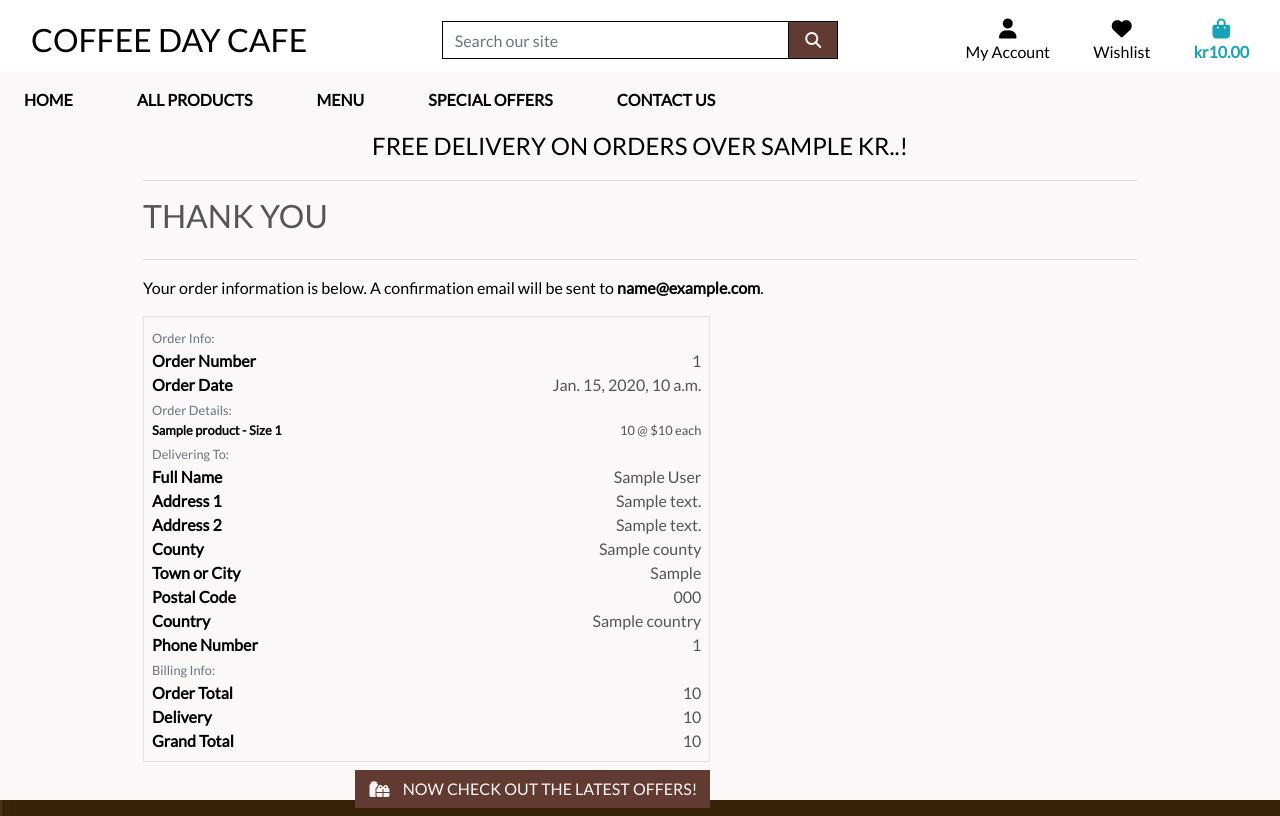
After one commit to PallaviGoel1/cafeproject5, a Django app: template checkout/templates/checkout/checkout_success.html in a window 1280 px wide. The commit adds this page. Run offline with Django 3.2, Linux system fonts and the light colour scheme; the template is opened without the code that fills it: most values are stand-ins (such as "Sample title", 1, 10 or a date in 2020); some libraries are stand-ins or nearby versions.

```diff
--- a/checkout/__init__.py
+++ b/checkout/__init__.py
@@ -0,0 +1 @@
+default_app_config = 'checkout.apps.CheckoutConfig'
--- a/checkout/models.py
+++ b/checkout/models.py
@@ -3,6 +3,7 @@ import uuid
 from django.db import models
 from django.db.models import Sum
 from django.conf import settings
+from django_countries.fields import CountryField
 
 from products.models import Product
 
@@ -12,7 +13,7 @@ class Order(models.Model):
     full_name = models.CharField(max_length=50, null=False, blank=False)
     email = models.EmailField(max_length=254, null=False, blank=False)
     phone_number = models.CharField(max_length=20, null=False, blank=False)
-    country = models.CharField(max_length=40, null=False, blank=False)
+    country = CountryField(blank_label='Country *', null=False, blank=False)
     postcode = models.CharField(max_length=20, null=True, blank=True)
     town_or_city = models.CharField(max_length=40, null=False, blank=False)
     street_address1 = models.CharField(max_length=80, null=False, blank=False)
@@ -34,7 +35,7 @@ class Order(models.Model):
         Update grand total each time a line item is added,
         accounting for delivery costs.
         """
-        self.order_total = self.lineitems.aggregate(Sum('lineitem_total'))['lineitem_total__sum']
+        self.order_total = self.lineitems.aggregate(Sum('lineitem_total'))['lineitem_total__sum'] or 0
         if self.order_total < settings.FREE_DELIVERY_THRESHOLD:
             self.delivery_cost = self.order_total * settings.STANDARD_DELIVERY_PERCENTAGE / 100
         else:
--- a/checkout/signals.py
+++ b/checkout/signals.py
@@ -11,7 +11,7 @@ def update_on_save(sender, instance, created, **kwargs):
     instance.order.update_total()
 
 @receiver(post_delete, sender=OrderLineItem)
-def update_on_save(sender, instance, **kwargs):
+def update_on_delete(sender, instance, **kwargs):
     """
     Update order total on lineitem delete
     """
--- a/checkout/static/checkout/css/checkout.css
+++ b/checkout/static/checkout/css/checkout.css
@@ -35,3 +35,32 @@
     color: #000;
     border: 1px solid #000;
 }
+
+select,
+select option {
+    color: #000000;
+}
+
+select:invalid,
+select option[value=""] {
+    color: #aab7c4 !important;
+}
+
+#loading-overlay {
+	display: none;
+	position: fixed;
+    top: 0;
+    left: 0;
+    width: 100%;
+    height: 100%;
+    background: rgba(23, 162, 184, .85);
+    z-index: 9999;
+}
+
+.loading-spinner {
+	display: flex;
+    align-items: center;
+    justify-content: center;
+    margin: 0;
+    height: 100%;
+}
--- /dev/null
+++ b/checkout/templates/checkout/checkout_success.html
@@ -0,0 +1,204 @@
+{% extends "base.html" %}
+{% load static %}
+
+{% block extra_css %}
+    <link rel="stylesheet" href="{% static 'checkout/css/checkout.css' %}">
+{% endblock %}
+
+{% block page_header %}
+    <div class="container header-container">
+        <div class="row">
+            <div class="col"></div>
+        </div>
+    </div>
+{% endblock %}
+
+{% block content %}
+    <div class="overlay"></div>
+    <div class="container">
+        <div class="row">
+            <div class="col">
+                <hr>
+                <h2 class="logo-font mb-4">Thank You</h2>
+                <hr>
+                <p class="text-black">Your order information is below. A confirmation email will be sent to <strong>{{ order.email }}</strong>.</p>
+            </div>
+        </div>
+
+        <div class="row">
+            <div class="col-12 col-lg-7">
+                <div class="order-confirmation-wrapper p-2 border">
+                    <div class="row">
+                        <div class="col">
+                            <small class="text-muted">Order Info:</small>
+                        </div>
+                    </div>
+
+                    <div class="row">
+                        <div class="col-12 col-md-4">
+                            <p class="mb-0 text-black font-weight-bold">Order Number</p>
+                        </div>
+                        <div class="col-12 col-md-8 text-md-right">
+                            <p class="mb-0">{{ order.order_number }}</p>
+                        </div>
+                    </div>
+
+                    <div class="row">
+                        <div class="col-12 col-md-4">
+                            <p class="mb-0 text-black font-weight-bold">Order Date</p>
+                        </div>
+                        <div class="col-12 col-md-8 text-md-right">
+                            <p class="mb-0">{{ order.date }}</p>
+                        </div>
+                    </div>
+
+                    <div class="row">
+                        <div class="col">
+                            <small class="text-muted">Order Details:</small>
+                        </div>
+                    </div>
+
+                    {% for item in order.lineitems.all %}
+                    <div class="row">
+                        <div class="col-12 col-md-4">
+                            <p class="small mb-0 text-black font-weight-bold">
+                                {{ item.product.name }}{% if item.product_size %} - Size {{ item.product.size|upper }}{% endif %}
+                            </p>
+                        </div>
+                        <div class="col-12 col-md-8 text-md-right">
+                            <p class="small mb-0">{{ item.quantity }} @ ${{ item.product.price }} each</p>
+                        </div>
+                    </div>
+                    {% endfor %}
+
+                    <div class="row">
+                        <div class="col">
+                            <small class="text-muted">Delivering To:</small>
+                        </div>
+                    </div>
+
+                    <div class="row">
+                        <div class="col-12 col-md-4">
+                            <p class="mb-0 text-black font-weight-bold">Full Name</p>
+                        </div>
+                        <div class="col-12 col-md-8 text-md-right">
+                            <p class="mb-0">{{ order.full_name }}</p>
+                        </div>
+                    </div>
+
+                    <div class="row">
+                        <div class="col-12 col-md-4">
+                            <p class="mb-0 text-black font-weight-bold">Address 1</p>
+                        </div>
+                        <div class="col-12 col-md-8 text-md-right">
+                            <p class="mb-0">{{ order.street_address1 }}</p>
+                        </div>
+                    </div>
+
+                    {% if order.street_address2 %}
+                    <div class="row">
+                        <div class="col-12 col-md-4">
+                            <p class="mb-0 text-black font-weight-bold">Address 2</p>
+                        </div>
+                        <div class="col-12 col-md-8 text-md-right">
+                            <p class="mb-0">{{ order.street_address1 }}</p>
+                        </div>
+                    </div>
+                    {% endif %}
+
+                    {% if order.county %}
+                    <div class="row">
+                        <div class="col-12 col-md-4">
+                            <p class="mb-0 text-black font-weight-bold">County</p>
+                        </div>
+                        <div class="col-12 col-md-8 text-md-right">
+                            <p class="mb-0">{{ order.county }}</p>
+                        </div>
+                    </div>
+                    {% endif %}
+
+                    <div class="row">
+                        <div class="col-12 col-md-4">
+                            <p class="mb-0 text-black font-weight-bold">Town or City</p>
+                        </div>
+                        <div class="col-12 col-md-8 text-md-right">
+                            <p class="mb-0">{{ order.town_or_city }}</p>
+                        </div>
+                    </div>
+
+                    {% if order.postcode %}
+                    <div class="row">
+                        <div class="col-12 col-md-4">
+                            <p class="mb-0 text-black font-weight-bold">Postal Code</p>
+                        </div>
+                        <div class="col-12 col-md-8 text-md-right">
+                            <p class="mb-0">{{ order.postcode }}</p>
+                        </div>
+                    </div>
+                    {% endif %}
+
+                    <div class="row">
+                        <div class="col-12 col-md-4">
+                            <p class="mb-0 text-black font-weight-bold">Country</p>
+                        </div>
+                        <div class="col-12 col-md-8 text-md-right">
+                            <p class="mb-0">{{ order.country }}</p>
+                        </div>
+                    </div>
+
+                    <div class="row">
+                        <div class="col-12 col-md-4">
+                            <p class="mb-0 text-black font-weight-bold">Phone Number</p>
+                        </div>
+                        <div class="col-12 col-md-8 text-md-right">
+                            <p class="mb-0">{{ order.phone_number }}</p>
+                        </div>
+                    </div>
+
+                    <div class="row">
+                        <div class="col">
+                            <small class="text-muted">Billing Info:</small>
+                        </div>
+                    </div>
+
+                    <div class="row">
+                        <div class="col-12 col-md-4">
+                            <p class="mb-0 text-black font-weight-bold">Order Total</p>
+                        </div>
+                        <div class="col-12 col-md-8 text-md-right">
+                            <p class="mb-0">{{ order.order_total }}</p>
+                        </div>
+                    </div>
+
+                    <div class="row">
+                        <div class="col-12 col-md-4">
+                            <p class="mb-0 text-black font-weight-bold">Delivery</p>
+                        </div>
+                        <div class="col-12 col-md-8 text-md-right">
+                            <p class="mb-0">{{ order.delivery_cost }}</p>
+                        </div>
+                    </div>
+
+                    <div class="row">
+                        <div class="col-12 col-md-4">
+                            <p class="mb-0 text-black font-weight-bold">Grand Total</p>
+                        </div>
+                        <div class="col-12 col-md-8 text-md-right">
+                            <p class="mb-0">{{ order.grand_total }}</p>
+                        </div>
+                    </div>
+                </div>
+            </div>
+        </div>
+        <div class="row">
+			<div class="col-12 col-lg-7 text-right">
+				<a href="{% url 'products' %}?category=Combopack" class="btn btn-black rounded-0 my-2">
+					<span class="icon mr-2">
+						<i class="fas fa-gifts"></i>
+					</span>
+					<span class="text-uppercase">Now check out the latest offers!</span>
+				</a>
+			</div>
+		</div>
+    </div>
+{% endblock %}
--- a/checkout/urls.py
+++ b/checkout/urls.py
@@ -2,5 +2,6 @@ from django.urls import path
 from . import views
 
 urlpatterns = [
-    path('', views.checkout, name='checkout')
+    path('', views.checkout, name='checkout'),
+    path('checkout_success/<order_number>', views.checkout_success, name='checkout_success'),
 ]
--- a/mycafe/settings.py
+++ b/mycafe/settings.py
@@ -12,6 +12,8 @@ https://docs.djangoproject.com/en/3.2/ref/settings/
 
 from pathlib import Path
 import os
+if os.path.exists("env.py"):
+  import env
 
 # Build paths inside the project like this: BASE_DIR / 'subdir'.
 BASE_DIR = Path(__file__).resolve().parent.parent
--- a/requirements.txt
+++ b/requirements.txt
@@ -1,6 +1,7 @@
 asgiref==3.7.2
 Django==3.2
 django-allauth==0.41.0
+django-countries==7.2.1
 django-crispy-forms==1.14.0
 oauthlib==3.2.2
 pillow==10.2.0
@@ -8,3 +9,4 @@ python3-openid==3.2.0
 pytz==2023.4
 requests-oauthlib==1.3.1
 sqlparse==0.4.4
+stripe==8.7.0
```
Also changed, not shown: checkout/forms.py (+7 -7 lines), checkout/static/checkout/css/js/stripe_elements.js (+6 -2 lines), checkout/templates/checkout/checkout.html (+13 -6 lines), checkout/views.py (+90 -14 lines), checkout/migrations/0002_alter_order_country.py (added), db.sqlite3.
